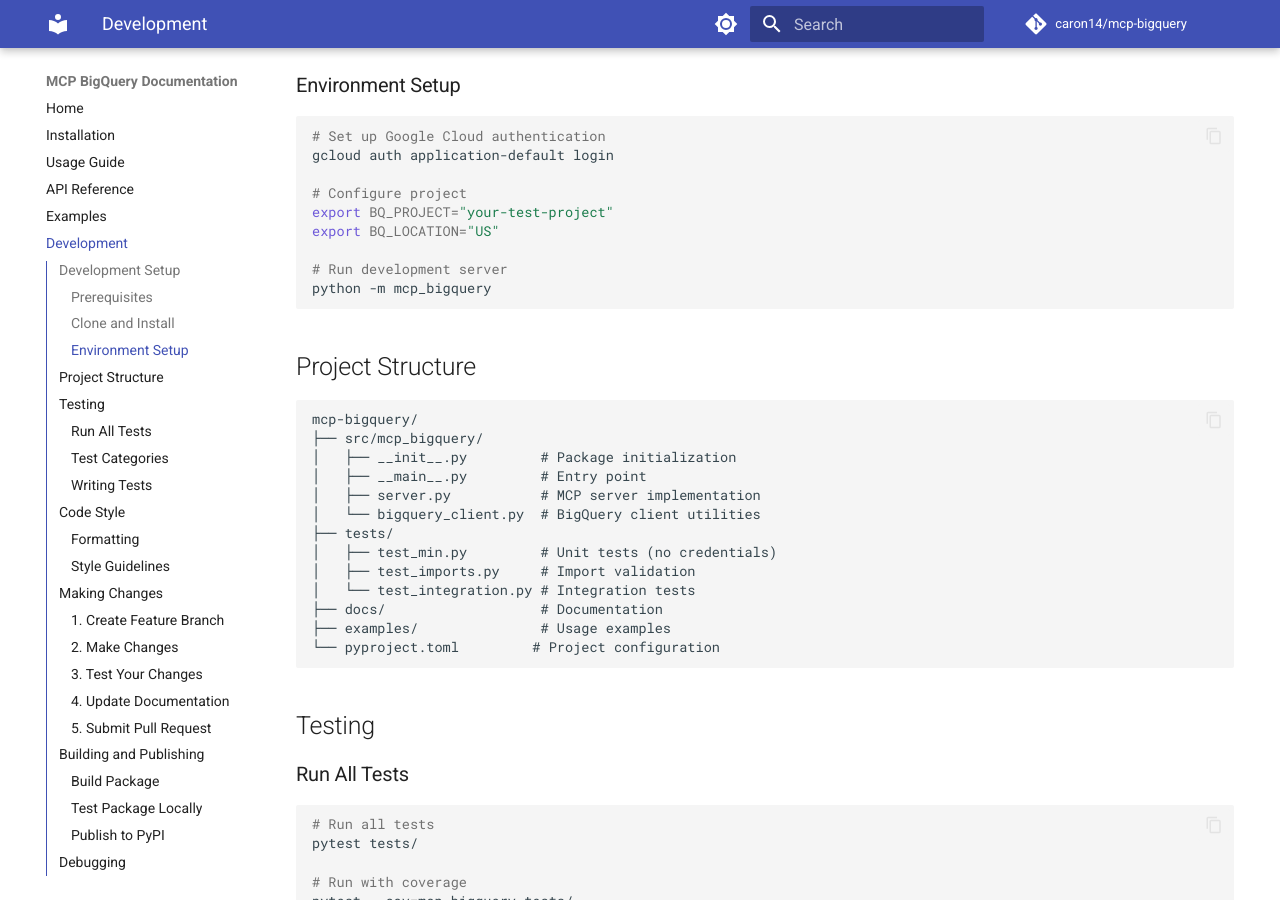
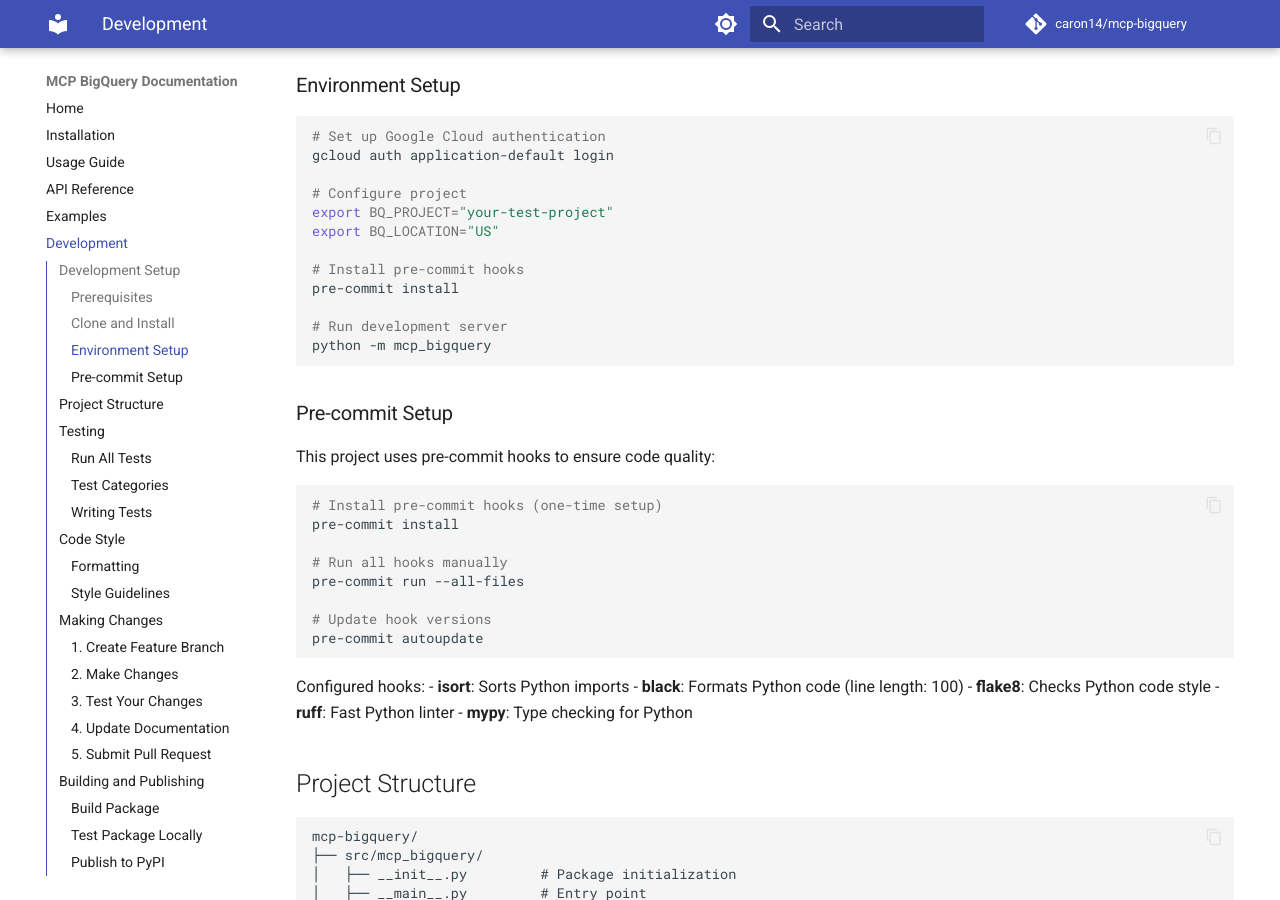
Before and after one commit to caron14/mcp-bigquery, an MkDocs documentation site: the page built from docs/development.md, in a window 1280 px wide and 900 px high, scrolled down 667 px. Built offline with MkDocs 1.6.1 and Material for MkDocs 9.7.7, drawn with Linux system fonts in a browser that asks for light colours; comment, search, counter and statistics services are not loaded.

Commit message:
feat: Enhance development guide with pre-commit setup instructions

````diff
--- a/docs/development.md
+++ b/docs/development.md
@@ -34,9 +34,34 @@
 export BQ_PROJECT="your-test-project"
 export BQ_LOCATION="US"
 
+# Install pre-commit hooks
+pre-commit install
+
 # Run development server
 python -m mcp_bigquery
 ```
+
+### Pre-commit Setup
+
+This project uses pre-commit hooks to ensure code quality:
+
+```bash
+# Install pre-commit hooks (one-time setup)
+pre-commit install
+
+# Run all hooks manually
+pre-commit run --all-files
+
+# Update hook versions
+pre-commit autoupdate
+```
+
+Configured hooks:
+- **isort**: Sorts Python imports
+- **black**: Formats Python code (line length: 100)
+- **flake8**: Checks Python code style
+- **ruff**: Fast Python linter
+- **mypy**: Type checking for Python
 
 ## Project Structure
 
````
